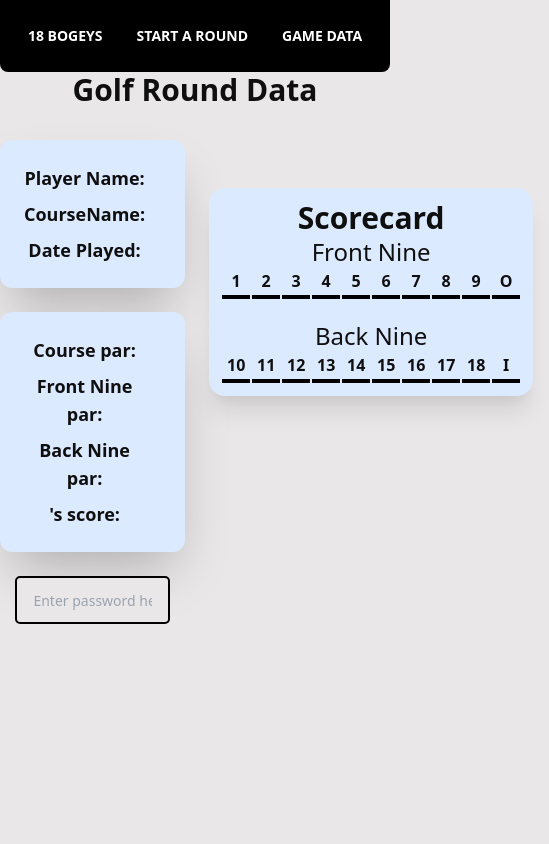
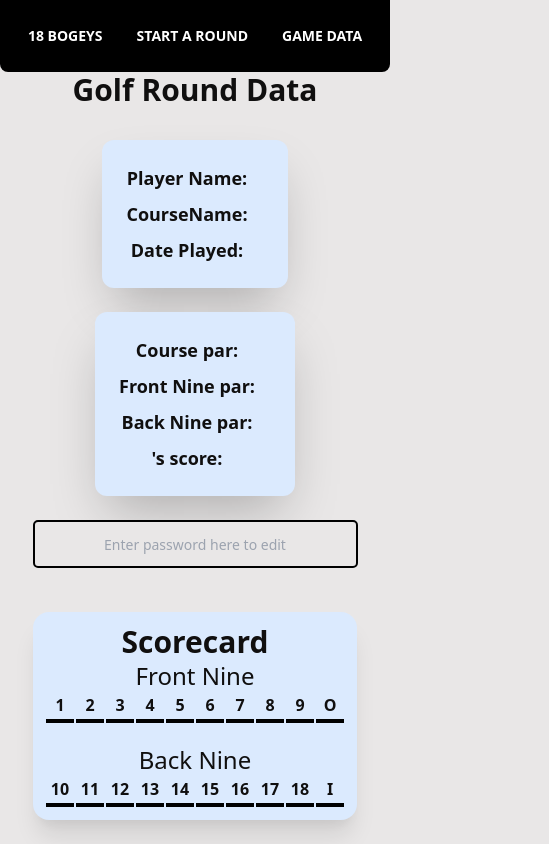
Before and after one commit to MattMoyka/18-Bogeys, a React (Create React App) app in the folder client/: page /gamefeed/1 in a window 390 px wide. Shown: the whole page, 549 px wide, since content can reach past the window. Built offline with nearby package versions, Linux system fonts and the light colour scheme; no server answers.

Commit message:
need to fix game selection

```diff
--- a/client/src/components/ScorecardModal.jsx
+++ b/client/src/components/ScorecardModal.jsx
@@ -76,7 +76,7 @@ export default function ScorecardModal(props) {
 
 
   return (
-    <div className=' flex flex-col items-center pt-5 px-4 mt-12'>
+    <div className=' flex flex-col items-center pt-5 px-4 md:mt-12'>
 
       <ScorecardFormModal
         one={one}
--- a/client/src/components/Scorecarddisplay.jsx
+++ b/client/src/components/Scorecarddisplay.jsx
@@ -35,7 +35,7 @@ export default function Scorecarddisplay(props) {
   return (
     <div>
       <div className='mb-3 text-3xl font-bold'>Golf Round Data</div>
-      <div className='flex gap-2'>
+      <div className='md:flex gap-2'>
 
         <div className="flex flex-col items-center gap-1 text-lg rounded-xl py-5">
           <div className='flex gap-2 bg-blue-100 p-5 rounded-xl shadow-2xl mb-5'>
@@ -73,6 +73,7 @@ export default function Scorecarddisplay(props) {
         </div>
         <ScorecardModal gameId={props?.gameId} />
       </div>
+
     </div>
   )
 }
```
